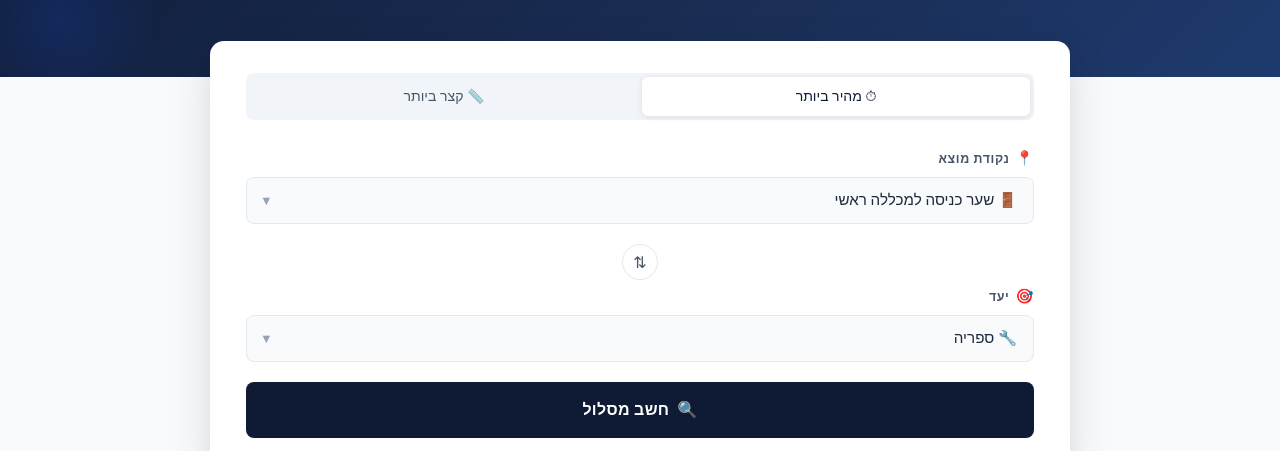
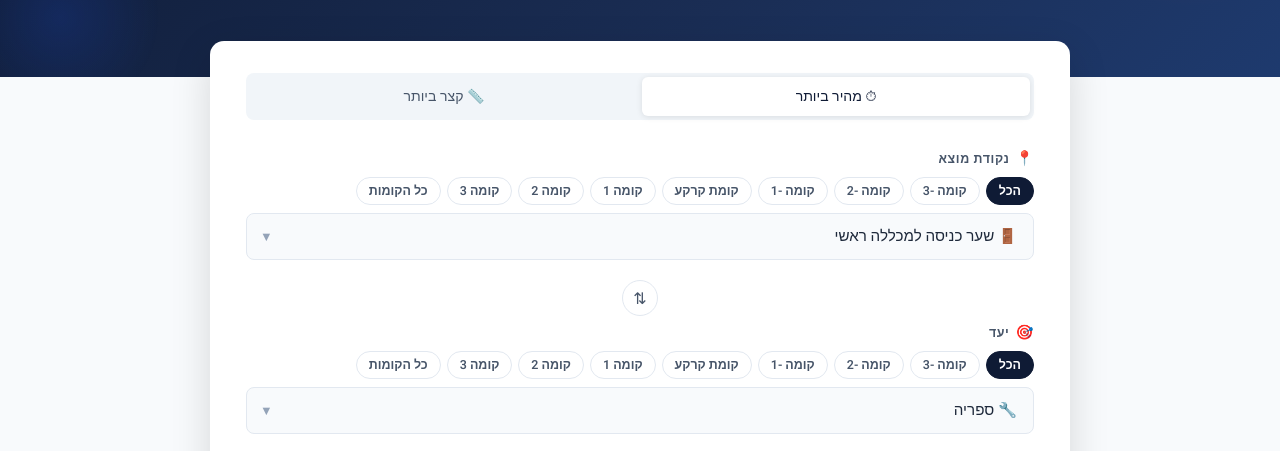
Before and after one commit to nivcalf-74/campusnav, a plain HTML site: page index.html in a window 1280 px wide. Shown: the part 303-754 px from the top of the page. Drawn offline with Linux system fonts and the light colour scheme.

Commit message:
Update index.html

```diff
--- a/index.html
+++ b/index.html
@@ -232,6 +232,17 @@ select:focus {
   color: var(--gray-400);
   font-size: 0.8rem;
 }
+.floor-filter {
+  display: flex; gap: 6px; margin-bottom: 8px; flex-wrap: wrap;
+}
+.floor-chip {
+  padding: 4px 12px; border-radius: 20px;
+  border: 1.5px solid var(--gray-200); background: var(--white);
+  font-family: var(--font); font-size: 0.78rem; font-weight: 600;
+  color: var(--gray-600); cursor: pointer; transition: all 0.15s;
+}
+.floor-chip:hover { border-color: var(--navy); color: var(--navy); }
+.floor-chip.active { background: var(--navy); border-color: var(--navy); color: white; }
 
 .swap-btn {
   display: flex;
@@ -487,6 +498,7 @@ footer {
       <!-- FROM -->
       <div class="field-group">
         <div class="field-label"><span>📍</span> נקודת מוצא</div>
+        <div class="floor-filter" id="from-floors"></div>
         <div class="select-wrapper">
           <select id="from-select" onchange="clearResults()"></select>
           <span class="select-arrow">▼</span>
@@ -501,6 +513,7 @@ footer {
       <!-- TO -->
       <div class="field-group">
         <div class="field-label"><span>🎯</span> יעד</div>
+        <div class="floor-filter" id="to-floors"></div>
         <div class="select-wrapper">
           <select id="to-select" onchange="clearResults()"></select>
           <span class="select-arrow">▼</span>
@@ -576,18 +589,51 @@ function typeIcon(t) {
   return map[t] || '📍';
 }
 
-function populateSelects() {
-  const from = document.getElementById('from-select');
-  const to   = document.getElementById('to-select');
+const FLOOR_ORDER = ['-3','-2','-1','0','1','2','3','כל הקומות'];
+const activeFloor = { from: 'all', to: 'all' };
+
+function buildFloorChips(which) {
+  const el = document.getElementById(`${which}-floors`);
+  const floors = FLOOR_ORDER.filter(f => Object.values(NODES).some(n => n.floor === f));
+  el.innerHTML = '';
+  // "הכל" chip
+  const allChip = document.createElement('button');
+  allChip.className = 'floor-chip active';
+  allChip.textContent = 'הכל';
+  allChip.onclick = () => filterFloor(which, 'all', allChip);
+  el.appendChild(allChip);
+  // floor chips
+  for(const f of floors) {
+    const chip = document.createElement('button');
+    chip.className = 'floor-chip';
+    chip.textContent = floorLabel(f);
+    chip.onclick = () => filterFloor(which, f, chip);
+    el.appendChild(chip);
+  }
+}
+
+function filterFloor(which, floor, chipEl) {
+  activeFloor[which] = floor;
+  // update chip styles
+  const container = document.getElementById(`${which}-floors`);
+  container.querySelectorAll('.floor-chip').forEach(c => c.classList.remove('active'));
+  chipEl.classList.add('active');
+  // rebuild select
+  fillSelect(which, floor);
+  clearResults();
+}
+
+function fillSelect(which, floorFilter) {
+  const sel = document.getElementById(`${which}-select`);
+  const current = sel.value;
+  sel.innerHTML = '';
   const byFloor = {};
   for(const [id, n] of Object.entries(NODES)) {
+    if(floorFilter !== 'all' && n.floor !== floorFilter) continue;
     if(!byFloor[n.floor]) byFloor[n.floor] = [];
     byFloor[n.floor].push({id, ...n});
   }
-  const floorOrder = ['-3','-2','-1','0','1','2','3','כל הקומות'];
-  [from, to].forEach(sel => {
-    sel.innerHTML = '';
-    for(const fl of floorOrder) {
+  for(const fl of FLOOR_ORDER) {
     if(!byFloor[fl]) continue;
     const og = document.createElement('optgroup');
     og.label = floorLabel(fl);
@@ -599,10 +645,17 @@ function populateSelects() {
     }
     sel.appendChild(og);
   }
-  });
-  // defaults
-  setSelectById(from, '17');
-  setSelectById(to,   '47');
+  // restore selection if still available, else pick first
+  if([...sel.options].some(o => o.value === current)) sel.value = current;
+}
+
+function populateSelects() {
+  buildFloorChips('from');
+  buildFloorChips('to');
+  fillSelect('from', 'all');
+  fillSelect('to', 'all');
+  setSelectById(document.getElementById('from-select'), '17');
+  setSelectById(document.getElementById('to-select'), '47');
 }
 
 function setSelectById(sel, id) {
```
Lines whose indentation alone changed are shown as unchanged.
